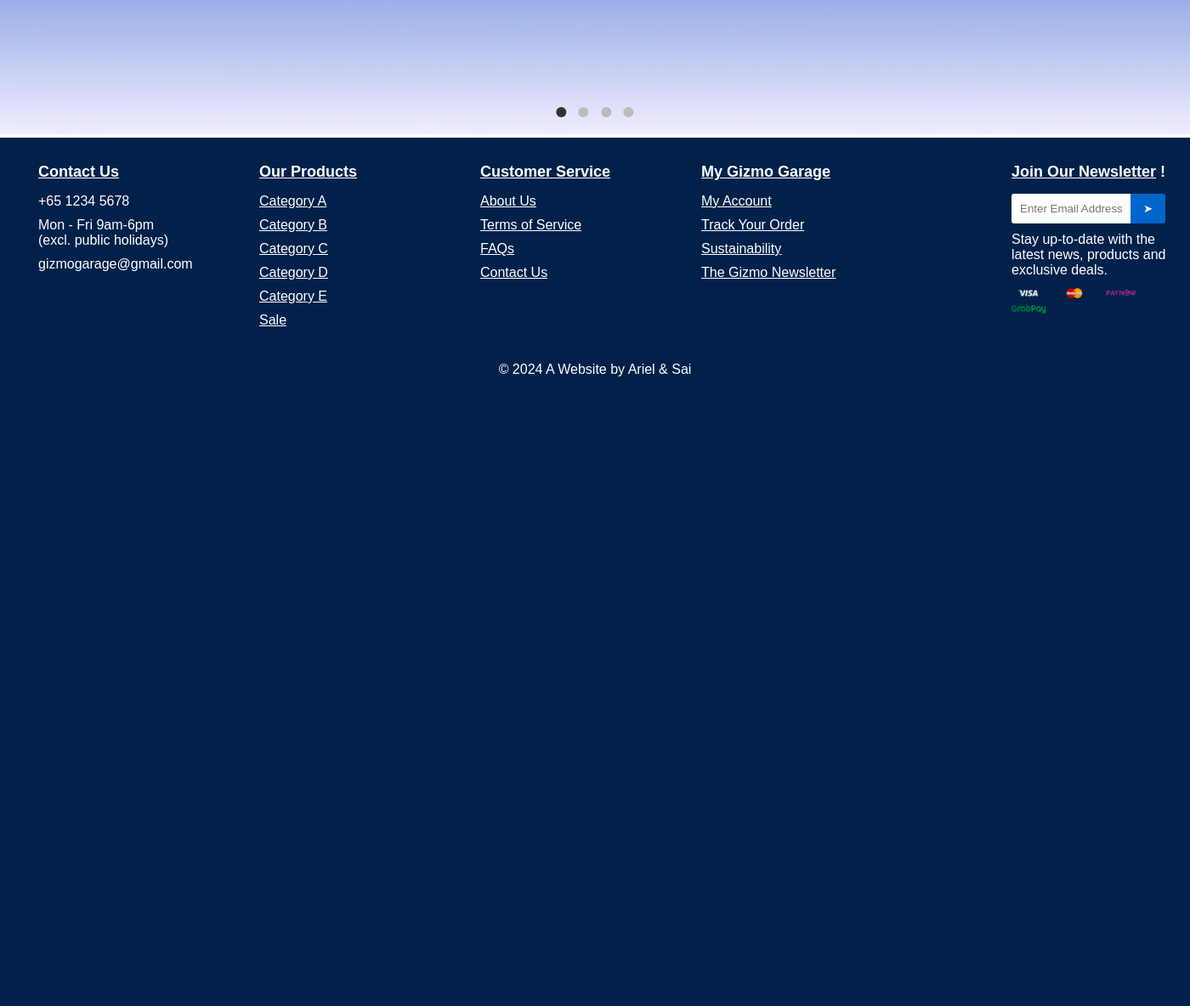
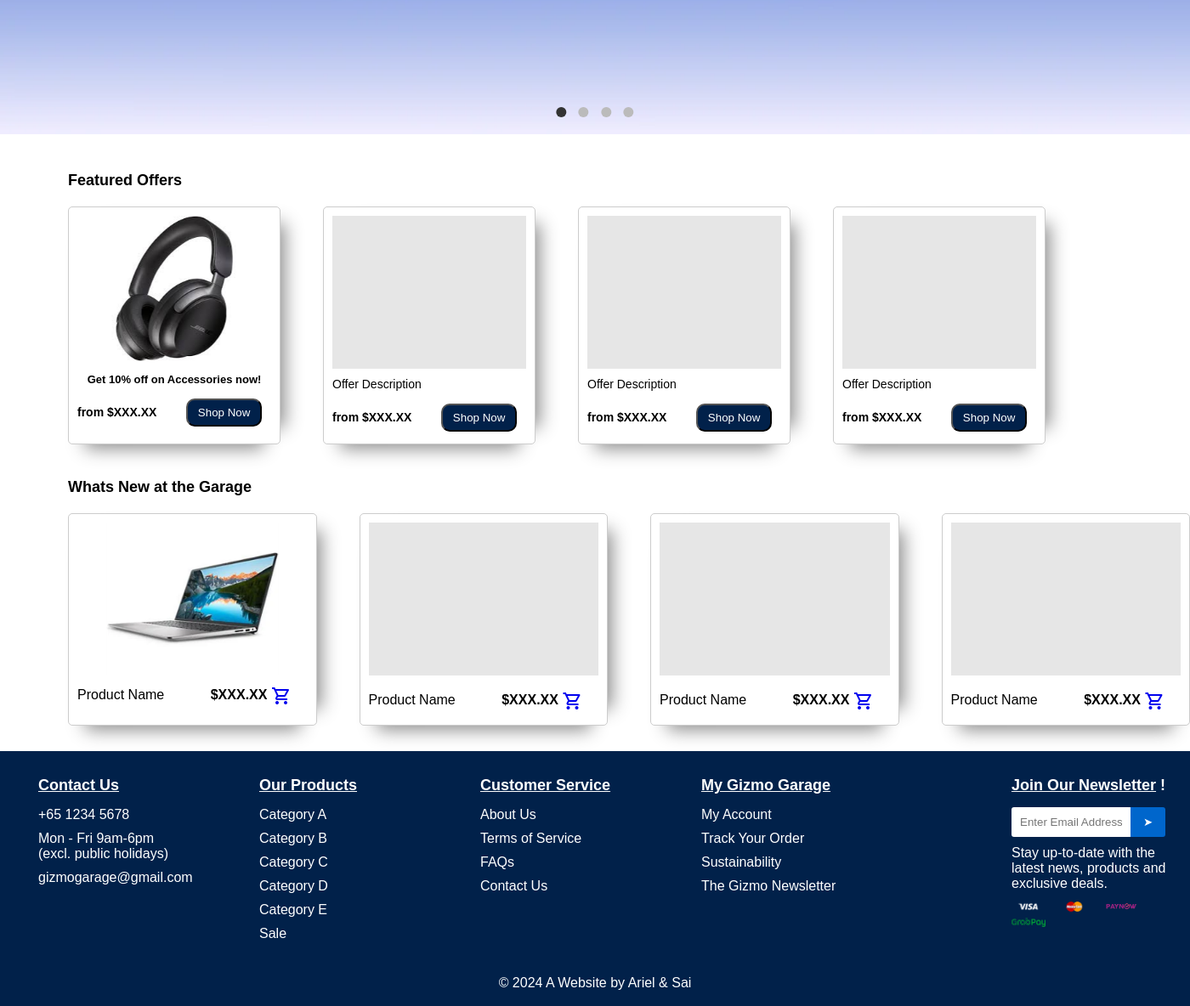
Before and after one commit to Sai25234/Gizmo-Garage-IE4727, a PHP site: page / in a window 1400 px wide. Shown: the part 709-1893 px from the top of the page at 85% size. Before the commit the page ends 1152 px from the top, so only its background shows below. Run offline with PHP 8.4, Linux system fonts and the light colour scheme.

```diff
--- a/css/main.css
+++ b/css/main.css
@@ -295,6 +295,13 @@ footer {
 
 .footer-column ul li a {
   color: white;
+  text-decoration: none;
+
+}
+
+.footer-column ul li a:hover {
+  color: white;
+  text-decoration: underline;
 
 }
 
@@ -353,3 +360,136 @@ footer {
       margin-top: 10px;
   }
 }
+
+.offer-categories {
+  text-align: left;
+  margin: 40px 0 30px 80px;
+}
+
+.offer-categories h2 {
+  font-size: 18px;
+  margin-bottom: 20px;
+}
+
+.offers-container {
+  display: flex;
+  gap: 50px;
+}
+
+.offer-item {
+  background-color: white;
+  border: 1px solid #ccc;
+  border-radius: 5px;
+  padding: 10px;
+  height: 280px;
+  width: 250px;
+  box-shadow: 0px 0px 0px 0px rgba(0, 0, 0, 0), 25px 0 20px -20px rgba(0, 0, 0, 0.45), 0px 25px 20px -20px rgba(0, 0, 0, 0.45);
+
+}
+
+.new-product {
+  background-color: white;
+  border: 1px solid #ccc;
+  border-radius: 5px;
+  padding: 10px;
+  height: 250px;
+  width: 300px;
+  box-shadow: 0px 0px 0px 0px rgba(0, 0, 0, 0), 25px 0 20px -20px rgba(0, 0, 0, 0.45), 0px 25px 20px -20px rgba(0, 0, 0, 0.45);
+
+}
+
+
+.offer-item img {
+  width: 100%;
+  height: auto;
+  margin-bottom: 10px;
+}
+.new-product img {
+  width: 100%;
+  height: 180px;
+}
+
+.placeholder {
+  width: 100%;
+  height: 180px;
+  background-color: #e6e6e6;
+  margin-bottom: 10px;
+}
+
+.offer-item p {
+  font-size: 14px;
+}
+
+.offer-item h3 {
+  font-size: 13px;
+  text-align: center;
+}
+
+.price {
+  font-weight: bold;
+  margin: 10px 0;
+  display: inline-block;
+}
+.new-product .price {
+  margin-left: 50px;
+}
+.new-product p{
+  display: inline-block;
+  gap: 20px;
+}
+
+.shop-now-btn {
+  background-color: #01214A;
+  color: white;
+  margin-top: 15px;
+  margin-left: 30px;
+  margin-bottom: 100px;
+  padding: 7px 12px;
+  cursor: pointer;
+  border-radius: 10px;
+  display: inline-block;
+}
+
+.shop-now-btn:hover {
+  background-color: #0055b3;
+}
+
+.new-products {
+  text-align: center;
+  margin: 40px 0;
+}
+
+.new-products h2 {
+  font-size: 24px;
+  margin-bottom: 20px;
+}
+
+.carousel-container {
+  display: flex;
+  justify-content: center;
+  align-items: center;
+}
+
+.carousel-control {
+  background-color: white;
+  border: 1px solid #ccc;
+  padding: 5px;
+  cursor: pointer;
+  border-radius: 5px;
+}
+
+.product-item {
+  background-color: white;
+  border: 1px solid #ccc;
+  border-radius: 5px;
+  padding: 10px;
+  width: 180px;
+  margin: 0 10px;
+  box-shadow: 2px 2px 10px rgba(0, 0, 0, 0.1);
+}
+
+.product-item img {
+  width: 100%;
+  height: auto;
+  margin-bottom: 10px;
+}
--- a/index.html
+++ b/index.html
@@ -94,6 +94,84 @@
             <button class="next">&#10095;</button>
         </div>
     </div>
+    <div class="offer-categories">
+      <h2>Featured Offers</h2>
+      <div class="offers-container">
+          <div class="offer-item">
+              <img src="images/headphone.png" alt="Headphones">
+              <h3>Get 10% off on Accessories now!</h3>
+              <p class="price">from $XXX.XX</p>
+              <button class="shop-now-btn">Shop Now</button>
+          </div>
+          <div class="offer-item">
+              <div class="placeholder"></div>
+              <p>Offer Description</p>
+              <p class="price">from $XXX.XX</p>
+              <button class="shop-now-btn">Shop Now</button>
+          </div>
+          <div class="offer-item">
+              <div class="placeholder"></div>
+              <p>Offer Description</p>
+              <p class="price">from $XXX.XX</p>
+              <button class="shop-now-btn">Shop Now</button>
+          </div>
+          <div class="offer-item">
+              <div class="placeholder"></div>
+              <p>Offer Description</p>
+              <p class="price">from $XXX.XX</p>
+              <button class="shop-now-btn">Shop Now</button>
+          </div>
+      </div>
+    </div>
+    <div class="offer-categories">
+      <h2>Whats New at the Garage</h2>
+      <div class="offers-container">
+          <div class="new-product">
+              <img src="images/laptop.png" alt="Headphones">
+              <p>Product Name</p>
+              <p class="price">$XXX.XX</p>
+              <a href="#">
+                <span class="material-symbols-outlined">
+                  shopping_cart
+                </span>
+              </a>
+
+          </div>
+          <div class="new-product">
+              <div class="placeholder"></div>
+              <p>Product Name</p>
+              <p class="price">$XXX.XX</p>
+              <a href="#">
+                <span class="material-symbols-outlined">
+                  shopping_cart
+                </span>
+              </a>
+
+          </div>
+          <div class="new-product">
+              <div class="placeholder"></div>
+              <p>Product Name</p>
+              <p class="price"> $XXX.XX</p>
+              <a href="#">
+                <span class="material-symbols-outlined">
+                  shopping_cart
+                </span>
+              </a>
+
+          </div>
+          <div class="new-product">
+              <div class="placeholder"></div>
+              <p>Product Name</p>
+              <p class="price"> $XXX.XX</p>
+              <a href="#">
+                <span class="material-symbols-outlined">
+                  shopping_cart
+                </span>
+              </a>
+
+          </div>
+      </div>
+    </div>
     <footer>
         <div class="footer-container">
             <div class="footer-column">
```
Also changed, not shown: images/headphone.png (added), images/laptop.png (added).
